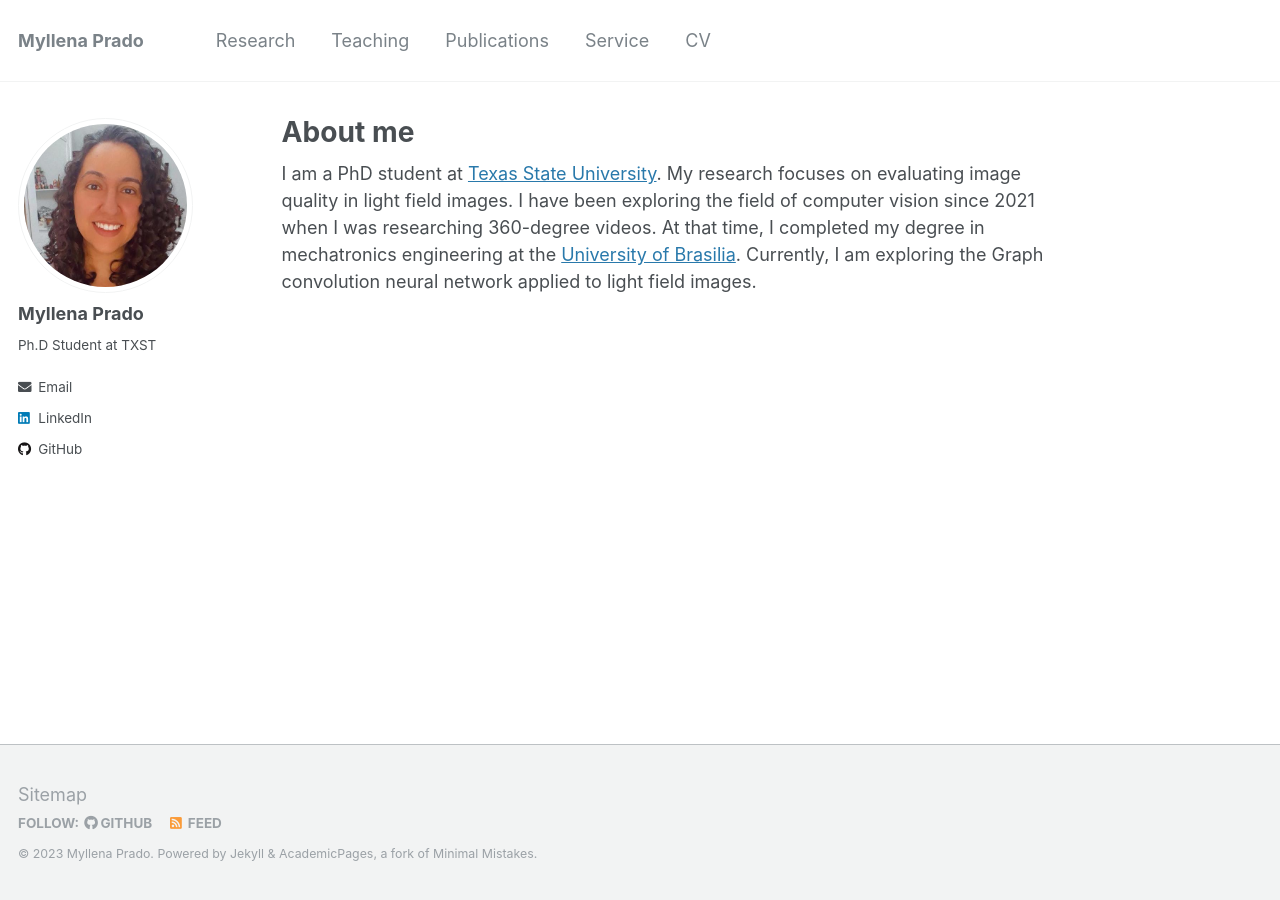
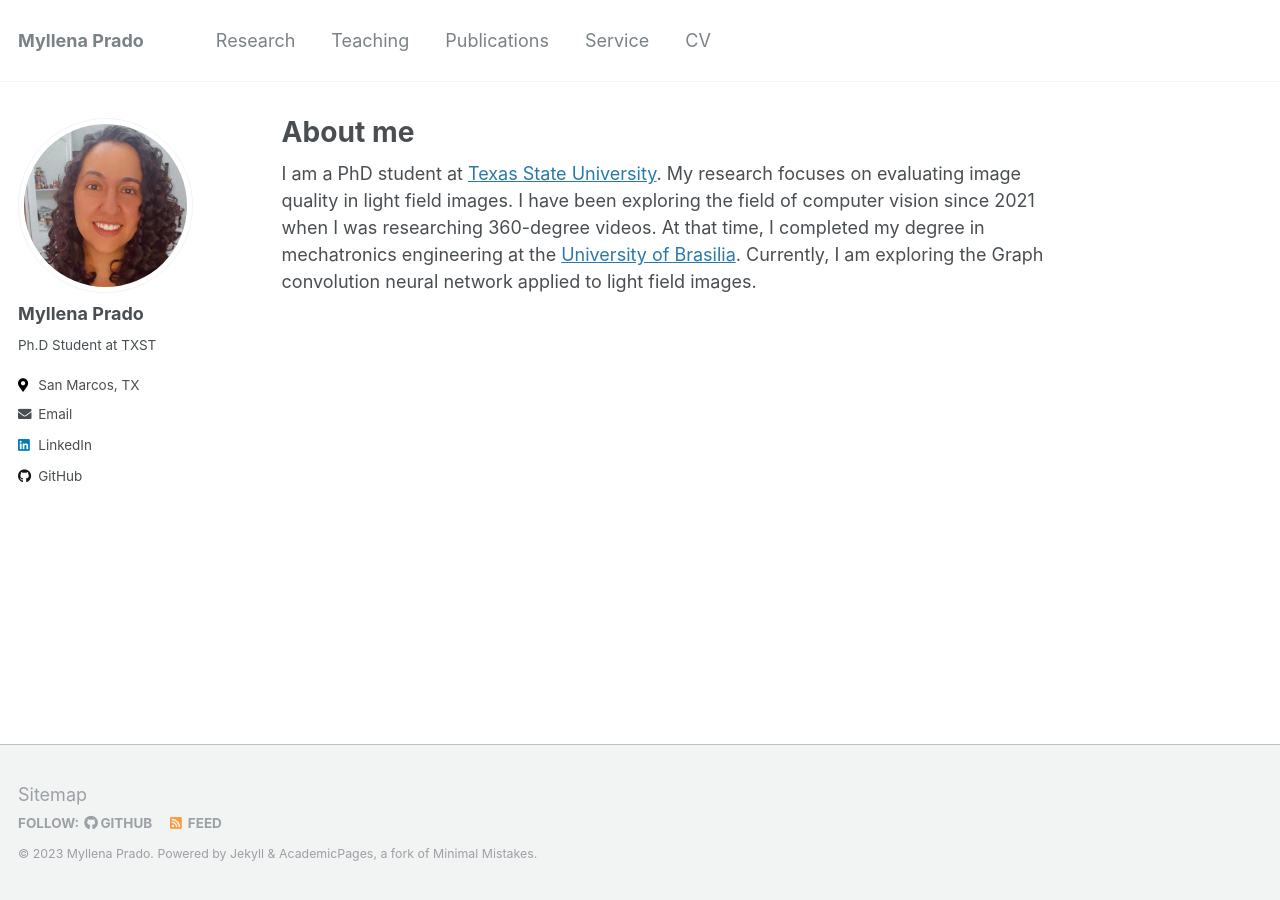
Before and after one commit to MyllenaAPrado/MyllenaAPrado.github.io, a Jekyll site: the page built from _pages/about.md, in a window 1280 px wide. Built offline with Jekyll 4.4.1, drawn with Linux system fonts in a browser that asks for light colours.

Commit message:
include location

```diff
--- a/_config.yml
+++ b/_config.yml
@@ -87,7 +87,7 @@ author:
   name             : "Myllena Prado"
   avatar           : "profile.png"
   bio              : "Ph.D Student at TXST"
-  location         :
+  location         : San Marcos, TX
   employer         :
   pubmed           :
   orcid            :
```
